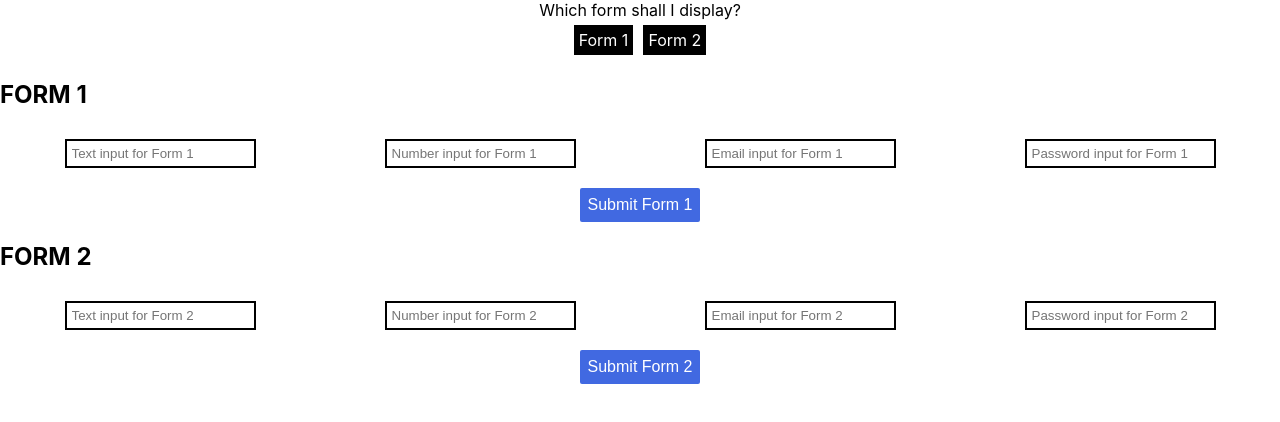
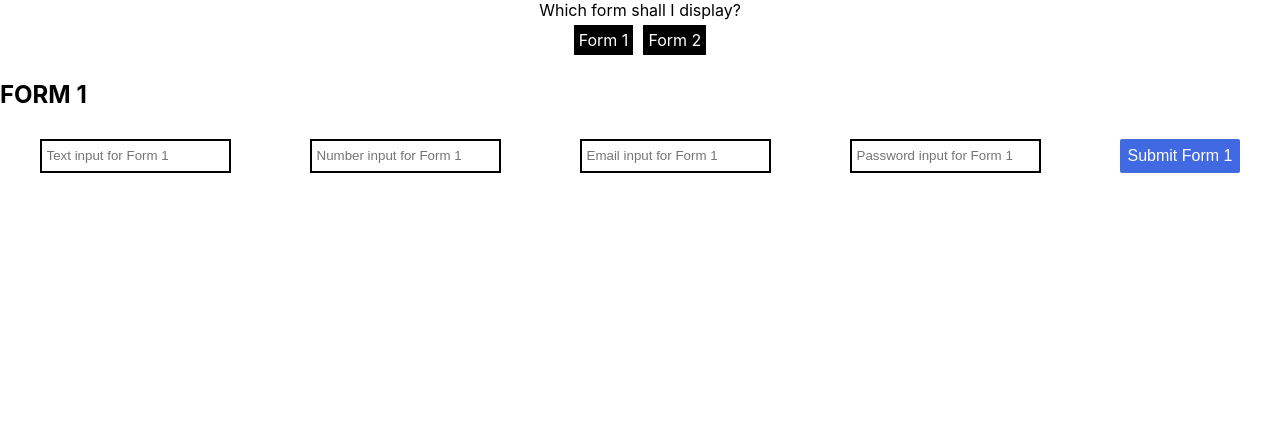
Before and after one commit to MacLure/higherme_challenge, a React (Create React App) app: page / in a window 1280 px wide. Shown: the top 422 px of the page. Built offline with nearby package versions, Linux system fonts and the light colour scheme.

Commit message:
added form switching functionality

```diff
--- a/src/components/container.jsx
+++ b/src/components/container.jsx
@@ -4,19 +4,36 @@ import Form2 from './form2'
 
 
 class Container extends Component {
-  state = {  }
+  state = {
+    selectedForm: 1
+   }
+
+   switchForm = (form) => {
+    this.setState({selectedForm: form})
+   }
+
   render() {
     return (
       <div>
         <div className="formSelect">
           Which form shall I display?
           <div>
-            <div className="formSelectButton">Form 1</div>
-            <div className="formSelectButton">Form 2</div>
+            <div
+              className="formSelectButton"
+              onClick={e=>{this.switchForm(1)}}
+            >
+              Form 1
+            </div>
+            <div
+              className="formSelectButton"
+              onClick={e=>{this.switchForm(2)}}
+            >
+              Form 2
+            </div>
           </div>
         </div>
-        <Form1 />
-        <Form2 />
+        {this.state.selectedForm === 1 ? <Form1 /> : null}
+        {this.state.selectedForm === 2 ? <Form2 /> : null}
       </div>
      );
   }
--- a/src/components/form1.jsx
+++ b/src/components/form1.jsx
@@ -12,8 +12,9 @@ class Form1 extends Component {
             <input type="number" placeholder="Number input for Form 1" />
             <input type="email" placeholder="Email input for Form 1" />
             <input type="password" placeholder="Password input for Form 1" />
+            <input type="submit" value="Submit Form 1" />
+
           </div>
-          <input type="submit" value="Submit Form 1" />
         </form>
       </div>
      );
--- a/src/components/form2.jsx
+++ b/src/components/form2.jsx
@@ -12,8 +12,9 @@ class Form2 extends Component {
             <input type="number" placeholder="Number input for Form 2" />
             <input type="email" placeholder="Email input for Form 2" />
             <input type="password" placeholder="Password input for Form 2" />
+            <input type="submit" value="Submit Form 2" />
+
           </div>
-          <input type="submit" value="Submit Form 2" />
         </form>
       </div>
      );
--- a/src/index.css
+++ b/src/index.css
@@ -38,10 +38,10 @@ input {
 }
 
 input[type="submit"] {
+  display: inline-block;
   color: white;
   background-color: royalblue;
   border: none;
-  display: block;
   font-size: 1em;
   padding: 8px;
   border-radius: 2px;
```
